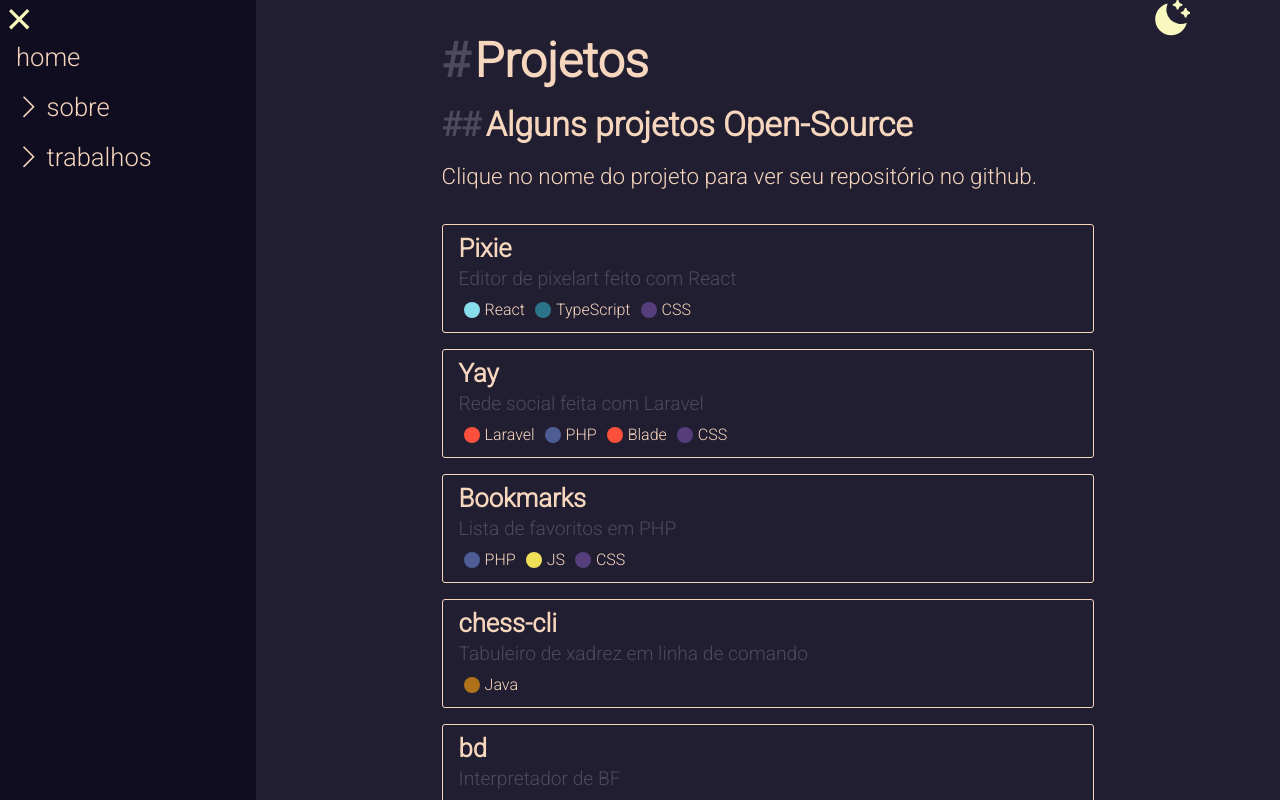
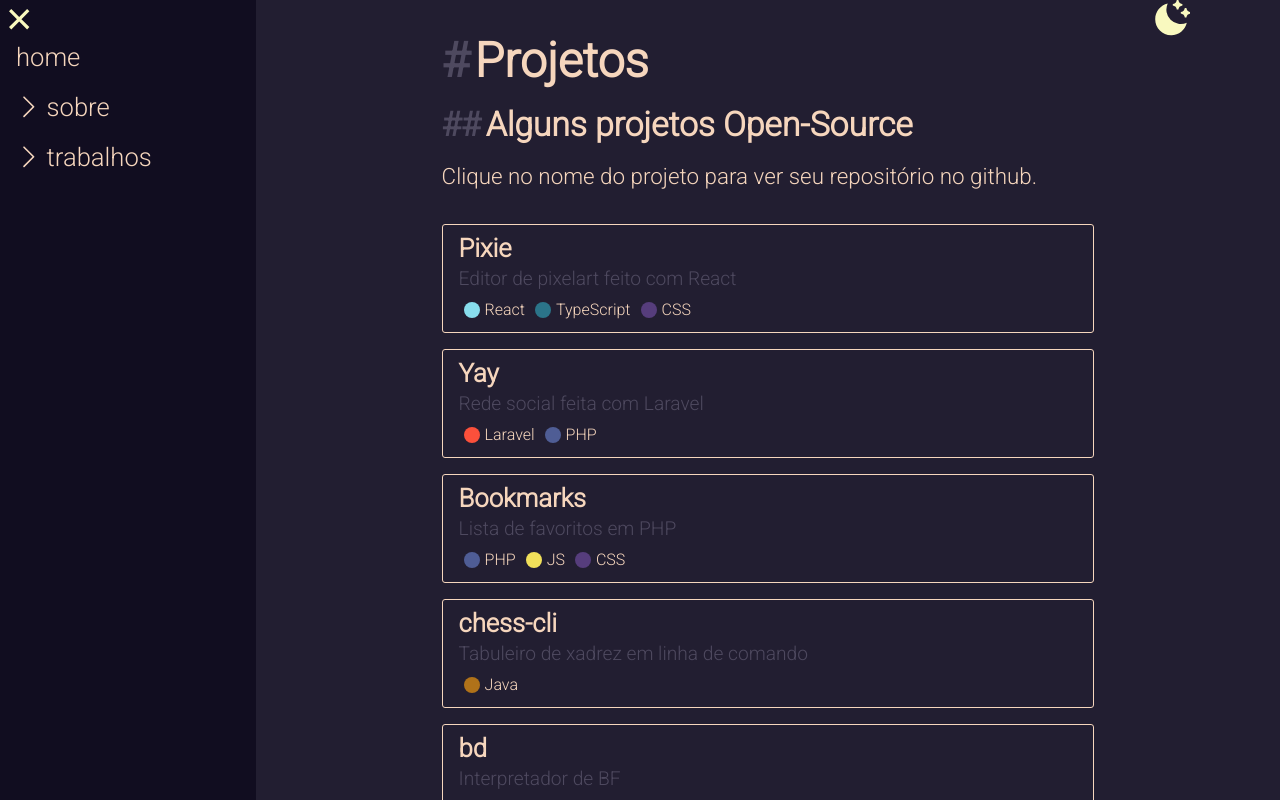
Before and after one commit to seapvnk/profile, a React (Create React App) app: page /#/projects in a window 1280 px wide. Built offline with nearby package versions, Linux system fonts and the light colour scheme.

Commit message:
Update Projects.tsx

```diff
--- a/src/pages/Projects.tsx
+++ b/src/pages/Projects.tsx
@@ -12,7 +12,7 @@ function Projects() {
         {
             name: 'Yay',
             description: 'Rede social feita com Laravel',
-            stack: ['Laravel', 'PHP', 'Blade', 'CSS']
+            stack: ['Laravel', 'PHP']
         },
         {
             name: 'Bookmarks',
```
